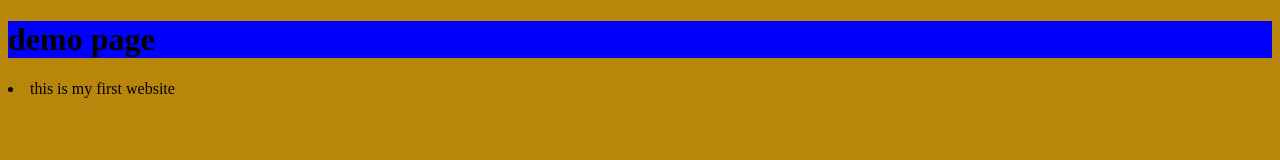
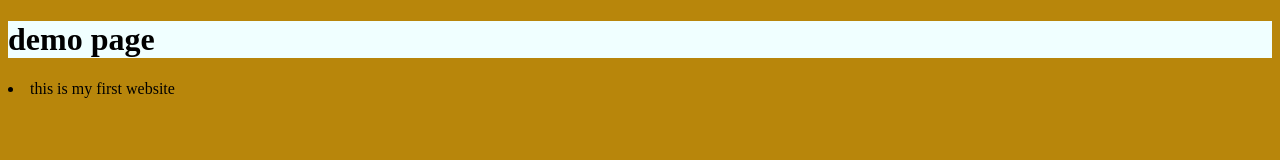
Before and after one commit to lawsonmcphetridge/first-repo-test, a plain HTML site: page edean.html/index.html in a window 1280 px wide. Drawn offline with Linux system fonts and the light colour scheme.

Commit message:
changed azure

```diff
--- a/edean.html/styles.css
+++ b/edean.html/styles.css
@@ -3,5 +3,5 @@ body {
 }
 
 h1 {
-    background-color: blue;
+    background-color: azure;
 }
```
